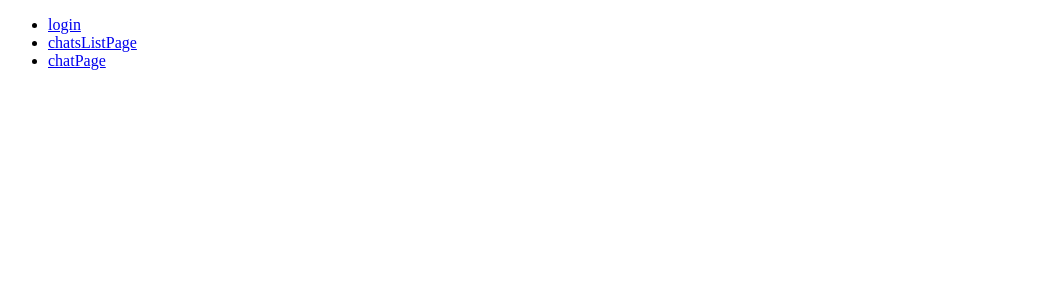
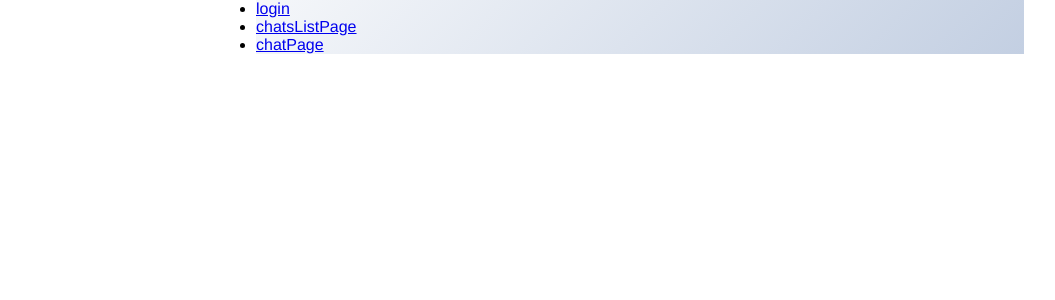
Before and after one commit to ayman-alkhatib/chatify, a React (Vite) app: page / in a window 1280 px wide. Shown: the top 300 px of the page, without its empty margins (0-1055 px from the left). Built offline with nearby package versions, Linux system fonts and the light colour scheme.

Commit message:
implement authentication session management and update routing; enhance Nav component structure and add global styles

```diff
--- a/src/App.jsx
+++ b/src/App.jsx
@@ -1,22 +1,52 @@
-import { BrowserRouter, Route, Routes } from "react-router";
+import { BrowserRouter, Navigate, Route, Routes } from "react-router";
+import { supabase } from "./logic/supabase";
+import { useEffect, useState } from "react";
+
 import ChatPage from "./pages/ChatPage";
 import LoginPage from "./pages/LoginPage";
 import ChatsListPage from "./pages/ChatsListPage";
 import Nav from "./component/Nav";
 
 function App() {
+  const [session, setSession] = useState(null);
+  useEffect(() => {
+    supabase.auth.getSession().then(({ data: { session } }) => {
+      setSession(session);
+    });
+
+    const {
+      data: { subscription },
+    } = supabase.auth.onAuthStateChange((_event, session) => {
+      setSession(session);
+    });
+
+    return () => subscription.unsubscribe();
+  }, []);
   return (
-    <div>
     <BrowserRouter>
       <Routes>
         <Route path="/" element={<Nav />}>
-            <Route path="/login" element={<LoginPage />} />
-            <Route path="/chatsListPage" element={<ChatsListPage />} />
-            <Route path="/chatPage" element={<ChatPage />} />
+          <Route
+            path="/login"
+            element={
+              !session ? <LoginPage /> : <Navigate to={"/chatsListPage"} />
+            }
+          />
+          <Route
+            path="/chatsListPage"
+            element={<ChatsListPage userId={session?.user.id} />}
+          />
+          <Route
+            path="/chatPage/:receiverId"
+            element={<ChatPage senderId={session?.user.id} receiverId={""} />}
+          />
+          {/* <Route
+            path="*"
+            element={<Navigate to={session ? "/chatsListPage" : "/login"} />}
+          /> */}
         </Route>
       </Routes>
     </BrowserRouter>
-    </div>
   );
 }
 
--- a/src/component/Nav.jsx
+++ b/src/component/Nav.jsx
@@ -1,7 +1,7 @@
 import { Link, Outlet } from "react-router";
 function Nav() {
   return (
-    <div>
+    <>
       <ul>
         <li>
           <Link to={"login"}>login</Link>
@@ -13,10 +13,8 @@ function Nav() {
           <Link to={"chatPage"}>chatPage</Link>
         </li>
       </ul>
-      <div>
-        <Outlet />
-      </div>
-    </div>
+      <Outlet />
+    </>
   );
 }
 
--- a/src/index.css
+++ b/src/index.css
@@ -38,3 +38,34 @@
         transform: translatey(calc(-100% - 10px));
     }
 }
+
+:root {
+    --body-bg: linear-gradient(135deg, #f5f7fa 0%, #c3cfe2 100%);
+    --msger-bg: #fff;
+    --border: 2px solid #ddd;
+    --left-msg-bg: #ececec;
+    --right-msg-bg: #579ffb;
+}
+
+html {
+    box-sizing: border-box;
+    scroll-behavior: smooth;
+}
+
+*,
+*:before,
+*:after {
+    margin: 0;
+    padding: 0;
+    box-sizing: inherit;
+}
+
+#root {
+    display: flex;
+    justify-content: center;
+    flex-direction: column;
+    width: 60%;
+    margin: 0 auto;
+    background-image: var(--body-bg);
+    font-family: Helvetica, sans-serif;
+}
```
Lines whose indentation alone changed are shown as unchanged.
